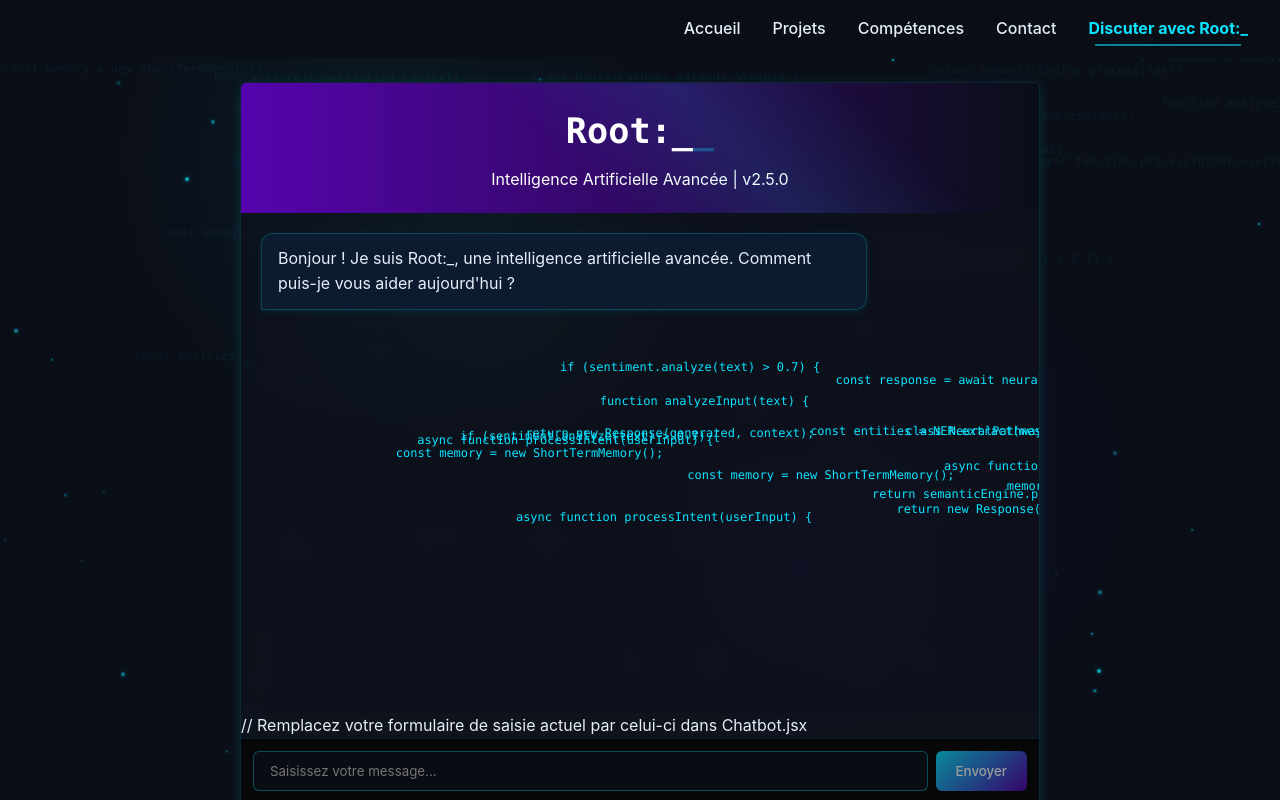
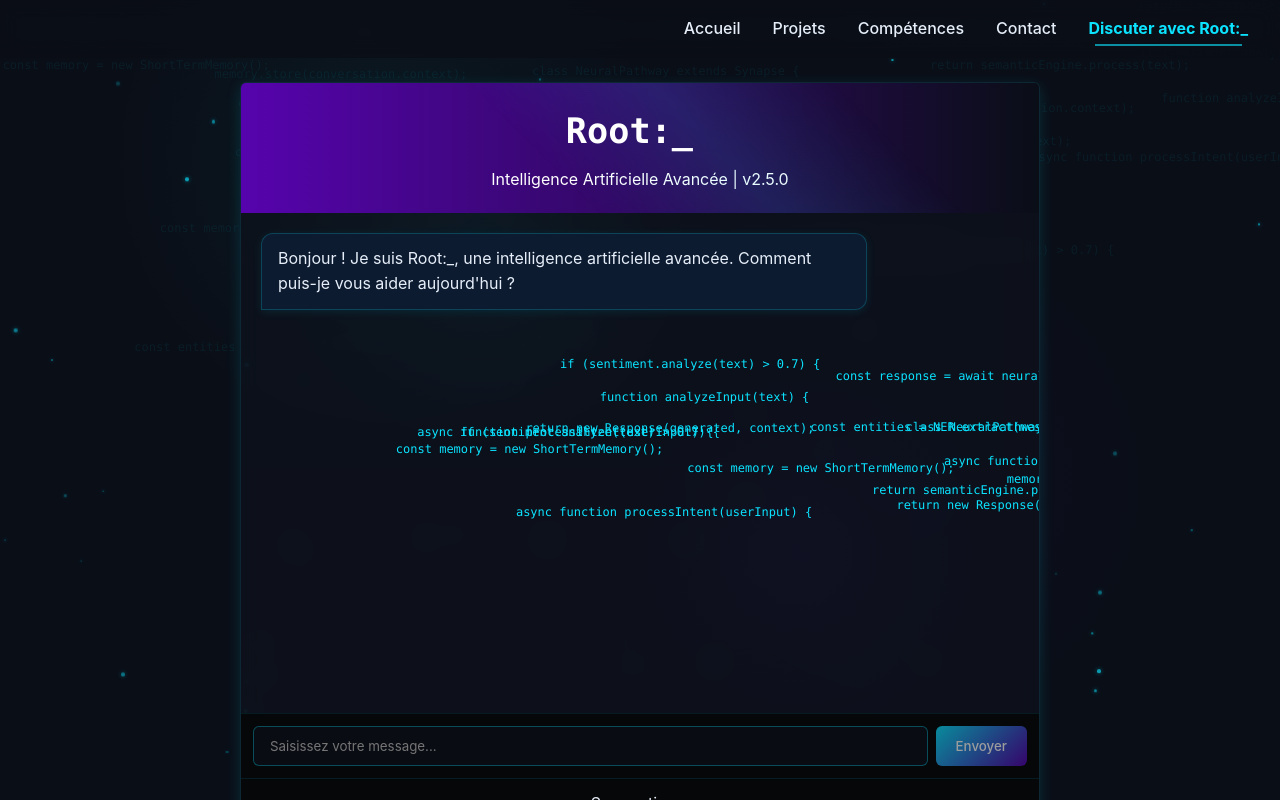
Before and after one commit to Luc1290/RootFrontend, a React (Vite) app: page /chatbot in a window 1280 px wide. Shown: the top 800 px of the page. Built offline with nearby package versions, Linux system fonts and the light colour scheme.

Commit message:
Root3.0.5

```diff
--- a/src/components/Chatbot.jsx
+++ b/src/components/Chatbot.jsx
@@ -309,7 +309,6 @@ useEffect(() => {
   };
 
 
-
   return (
     <div className="chatbot-container">
       <div className="chatbot-header">
@@ -338,8 +337,6 @@ useEffect(() => {
         {/* Élément invisible utilisé pour le défilement */}
         <div ref={messagesEndRef} className="scroll-anchor" />
       </div>
-
-      // Remplacez votre formulaire de saisie actuel par celui-ci dans Chatbot.jsx
 
 <form className="message-input-form" onSubmit={handleSendMessage}>
   <input
```
